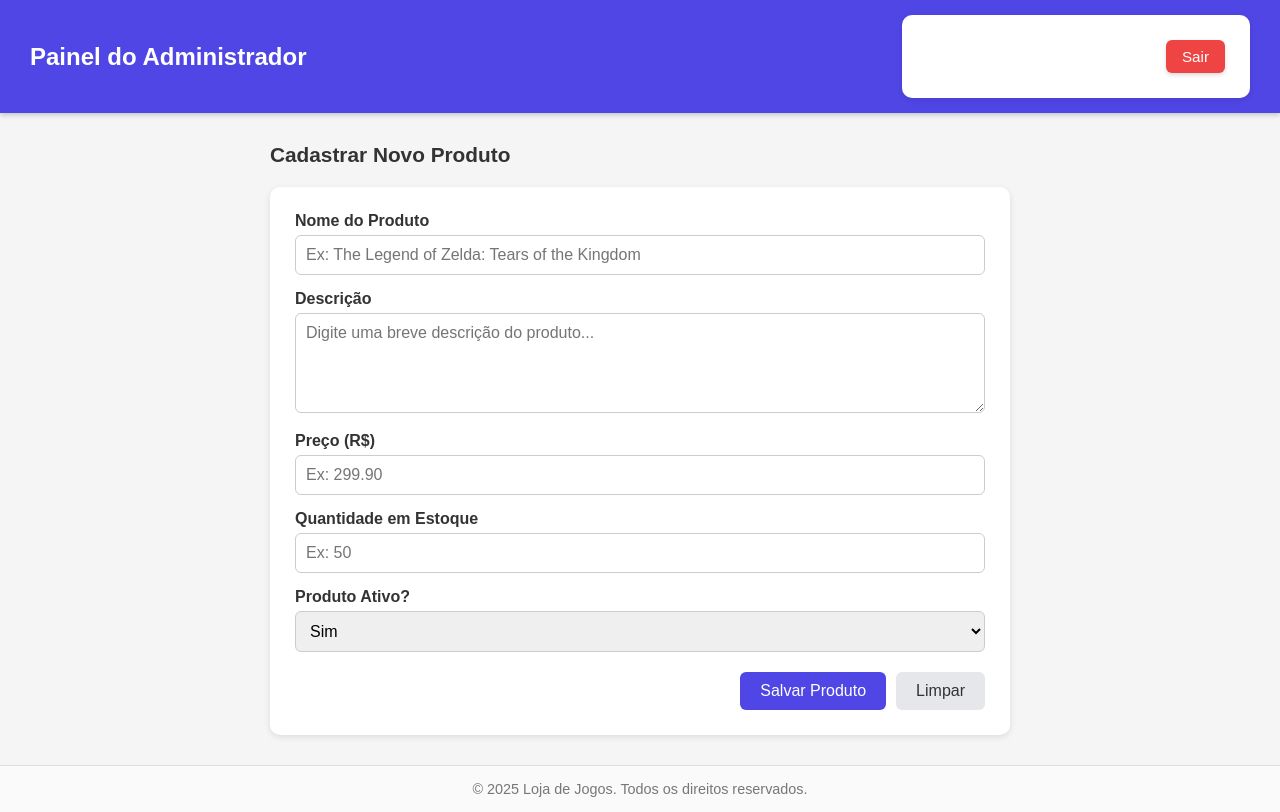
After one commit to william-p-silva/Estudos-PHP, a PHP site: page /view/cadastro-produto.php in a window 1280 px wide. The commit adds this page. Run offline with PHP 8.4, Linux system fonts and the light colour scheme; the visitor is signed in with stand-in values (Sample User, id 1).

Commit message:
tela de adm e a função de sair

```diff
--- /dev/null
+++ b/alissongames/view/cadastro-produto.php
@@ -0,0 +1,229 @@
+<?php
+session_start();
+require_once '../verifica_secao.php';
+verificar_acesso('admin');
+?>
+<!DOCTYPE html>
+<html lang="pt-br">
+
+<head>
+  <meta charset="UTF-8">
+  <meta name="viewport" content="width=device-width, initial-scale=1.0">
+  <title>Cadastrar Produto - Loja de Jogos</title>
+  <link rel="stylesheet" href="style/styleAdmin.css">
+  <style>
+    * {
+      margin: 0;
+      padding: 0;
+      box-sizing: border-box;
+      font-family: Arial, sans-serif;
+    }
+
+    body {
+      background-color: #f5f5f5;
+      color: #333;
+      min-height: 100vh;
+      display: flex;
+      flex-direction: column;
+    }
+
+    header {
+      background-color: #4f46e5;
+      color: white;
+      padding: 15px 30px;
+      display: flex;
+      justify-content: space-between;
+      align-items: center;
+      box-shadow: 0 2px 5px rgba(0, 0, 0, 0.2);
+    }
+
+    header h1 {
+      font-size: 1.5em;
+      font-weight: bold;
+    }
+
+    header nav a {
+      color: white;
+      margin-left: 15px;
+      text-decoration: none;
+      transition: opacity 0.2s;
+    }
+
+    header nav a:hover {
+      opacity: 0.8;
+      text-decoration: underline;
+    }
+
+    main {
+      flex: 1;
+      padding: 30px;
+      max-width: 800px;
+      margin: auto;
+      width: 100%;
+    }
+
+    h2 {
+      font-size: 1.3em;
+      margin-bottom: 20px;
+    }
+
+    form {
+      background-color: white;
+      padding: 25px;
+      border-radius: 10px;
+      box-shadow: 0 2px 6px rgba(0, 0, 0, 0.1);
+    }
+
+    .form-group {
+      margin-bottom: 15px;
+    }
+
+    label {
+      display: block;
+      font-weight: bold;
+      margin-bottom: 5px;
+    }
+
+    input[type="text"],
+    input[type="number"],
+    textarea,
+    select {
+      width: 100%;
+      padding: 10px;
+      border: 1px solid #ccc;
+      border-radius: 6px;
+      font-size: 1em;
+      transition: border-color 0.2s;
+    }
+
+    input:focus,
+    textarea:focus,
+    select:focus {
+      border-color: #4f46e5;
+      outline: none;
+    }
+
+    textarea {
+      resize: vertical;
+      min-height: 100px;
+    }
+
+    .btn-group {
+      display: flex;
+      justify-content: flex-end;
+      gap: 10px;
+      margin-top: 20px;
+    }
+
+    button {
+      padding: 10px 20px;
+      border: none;
+      border-radius: 6px;
+      font-size: 1em;
+      cursor: pointer;
+      transition: background-color 0.2s;
+    }
+
+    .btn-salvar {
+      background-color: #4f46e5;
+      color: white;
+    }
+
+    .btn-salvar:hover {
+      background-color: #4338ca;
+    }
+
+    .btn-cancelar {
+      background-color: #e5e7eb;
+      color: #333;
+    }
+
+    .btn-cancelar:hover {
+      background-color: #d1d5db;
+    }
+
+    footer {
+      text-align: center;
+      padding: 15px;
+      font-size: 0.9em;
+      color: #777;
+      border-top: 1px solid #ddd;
+      background-color: #fafafa;
+    }
+
+    @media (max-width: 600px) {
+      header {
+        flex-direction: column;
+        align-items: flex-start;
+      }
+
+      header nav {
+        margin-top: 10px;
+      }
+    }
+  </style>
+</head>
+
+<body>
+  <header>
+    <h1>Painel do Administrador</h1>
+    <form action="../processa-logout.php" method="POST" id="navbar">
+      <a href="cadastro-produto.php">Cadastrar Produto</a>
+      <a href="#">Produtos</a>
+      <button class="sair" type="submit">Sair
+    </form>
+  </header>
+
+  <main>
+    <h2>Cadastrar Novo Produto</h2>
+
+    <form action="../processa-cadastro-produto.php" method="POST">
+      <div class="form-group">
+        <label for="nome">Nome do Produto</label>
+        <input type="text" id="nome" name="nome" placeholder="Ex: The Legend of Zelda: Tears of the Kingdom" required>
+      </div>
+
+      <div class="form-group">
+        <label for="descricao">Descrição</label>
+        <textarea id="descricao" name="descricao" placeholder="Digite uma breve descrição do produto..." required></textarea>
+      </div>
+
+      <div class="form-group">
+        <label for="preco">Preço (R$)</label>
+        <input type="number" id="preco" name="preco" step="0.01" min="0" placeholder="Ex: 299.90" required>
+      </div>
+
+      <div class="form-group">
+        <label for="estoque">Quantidade em Estoque</label>
+        <input type="number" id="estoque" name="estoque" min="0" placeholder="Ex: 50" required>
+      </div>
+      <div class="form-group">
+        <label for="ativo">Produto Ativo?</label>
+        <select id="ativo" name="ativo" required>
+          <option value="1" selected>Sim</option>
+          <option value="0">Não</option>
+        </select>
+      </div>
+
+      <div class="btn-group">
+        <button type="submit" class="btn-salvar">Salvar Produto</button>
+        <button type="reset" class="btn-cancelar">Limpar</button>
+      </div>
+
+    </form>
+    <?php
+    if (isset($_GET['erro']) and $_GET['erro'] == 1) {
+      echo "<script>window.alert('Dados Invalidos')</script>";
+    }
+    if (isset($_GET['sucesso']) and $_GET['sucesso'] == 1) {
+      echo "<script>window.alert('Cadastro Realizado')</script>";
+    }
+    ?>
+  </main>
+
+  <footer>
+    © 2025 Loja de Jogos. Todos os direitos reservados.
+  </footer>
+</body>
+
+</html>
--- /dev/null
+++ b/alissongames/view/style/styleAdmin.css
@@ -0,0 +1,177 @@
+* {
+    margin: 0;
+    padding: 0;
+    box-sizing: border-box;
+    font-family: Arial, sans-serif;
+  }
+
+  body {
+    background-color: #f5f5f5;
+    color: #333;
+    min-height: 100vh;
+    display: flex;
+    flex-direction: column;
+  }
+
+  header {
+    background-color: #4f46e5;
+    color: white;
+    padding: 15px 30px;
+    display: flex;
+    justify-content: space-between;
+    align-items: center;
+    box-shadow: 0 2px 5px rgba(0,0,0,0.2);
+  }
+
+  header h1 {
+    font-size: 1.5em;
+    font-weight: bold;
+  }
+
+  header nav a {
+    color: white;
+    margin-left: 15px;
+    text-decoration: none;
+    transition: opacity 0.2s;
+  }
+
+  header nav a:hover {
+    opacity: 0.8;
+    text-decoration: underline;
+  }
+
+  main {
+    flex: 1;
+    padding: 30px;
+    max-width: 1200px;
+    margin: auto;
+    width: 100%;
+  }
+
+  h2 {
+    font-size: 1.3em;
+    margin-bottom: 20px;
+  }
+
+  /* ==== CARDS ==== */
+  .cards {
+    display: grid;
+    grid-template-columns: repeat(auto-fit, minmax(220px, 1fr));
+    gap: 20px;
+    margin-bottom: 40px;
+  }
+
+  .card {
+    background-color: white;
+    border-radius: 10px;
+    box-shadow: 0 2px 6px rgba(0,0,0,0.1);
+    padding: 20px;
+    text-align: center;
+    border-top: 4px solid #4f46e5;
+    transition: transform 0.2s;
+  }
+
+  .card:hover {
+    transform: translateY(-5px);
+  }
+
+  .card p {
+    color: #666;
+    margin-bottom: 10px;
+  }
+
+  .card h3 {
+    font-size: 2em;
+    color: #333;
+  }
+
+  /* ==== TABELA ==== */
+  section {
+    background-color: white;
+    border-radius: 10px;
+    box-shadow: 0 2px 6px rgba(0,0,0,0.1);
+    padding: 20px;
+  }
+
+  table {
+    width: 100%;
+    border-collapse: collapse;
+    font-size: 0.95em;
+  }
+
+  th, td {
+    padding: 12px 10px;
+    text-align: left;
+    border-bottom: 1px solid #ddd;
+  }
+
+  th {
+    background-color: #f1f1f1;
+  }
+
+  tr:hover {
+    background-color: #f9f9f9;
+  }
+
+  .status {
+    font-weight: bold;
+  }
+
+  .pendente { color: #d97706; }
+  .pago { color: #16a34a; }
+  .enviado { color: #2563eb; }
+
+  footer {
+    text-align: center;
+    padding: 15px;
+    font-size: 0.9em;
+    color: #777;
+    border-top: 1px solid #ddd;
+    background-color: #fafafa;
+  }
+
+  @media (max-width: 600px) {
+    header {
+      flex-direction: column;
+      align-items: flex-start;
+    }
+    header nav {
+      margin-top: 10px;
+    }
+  }
+
+  a{
+    text-decoration: none;
+    color: inherit;
+    padding-left: 5px;
+    padding-right: 5px;
+
+
+  }
+  a:hover{
+    text-decoration: underline;
+  }
+
+  header .sair {
+    margin-left: 15px;
+    padding: 8px 16px;
+    background-color: #ef4444; /* vermelho suave */
+    color: white;
+    border: none;
+    border-radius: 6px;
+    cursor: pointer;
+    font-size: 0.95em;
+    box-shadow: 0 2px 4px rgba(0,0,0,0.15);
+    transition: background-color 0.2s, transform 0.2s, opacity 0.2s;
+  }
+
+  header .sair:hover {
+    background-color: #dc2626; /* vermelho mais forte */
+    transform: translateY(-2px);
+    opacity: 0.95;
+  }
+
+  header .sair:active {
+    transform: translateY(0);
+    background-color: #b91c1c;
+  }
```
Also changed, not shown: alissongames/exibe-detalhes.php (added, +28 -0 lines), alissongames/processa-cadastro-produto.php (added, +42 -0 lines), alissongames/processa-logout.php (added, +7 -0 lines), alissongames/view/admin.php (+103 -5 lines), alissongames/processa-login.php (line endings or trailing spaces).
